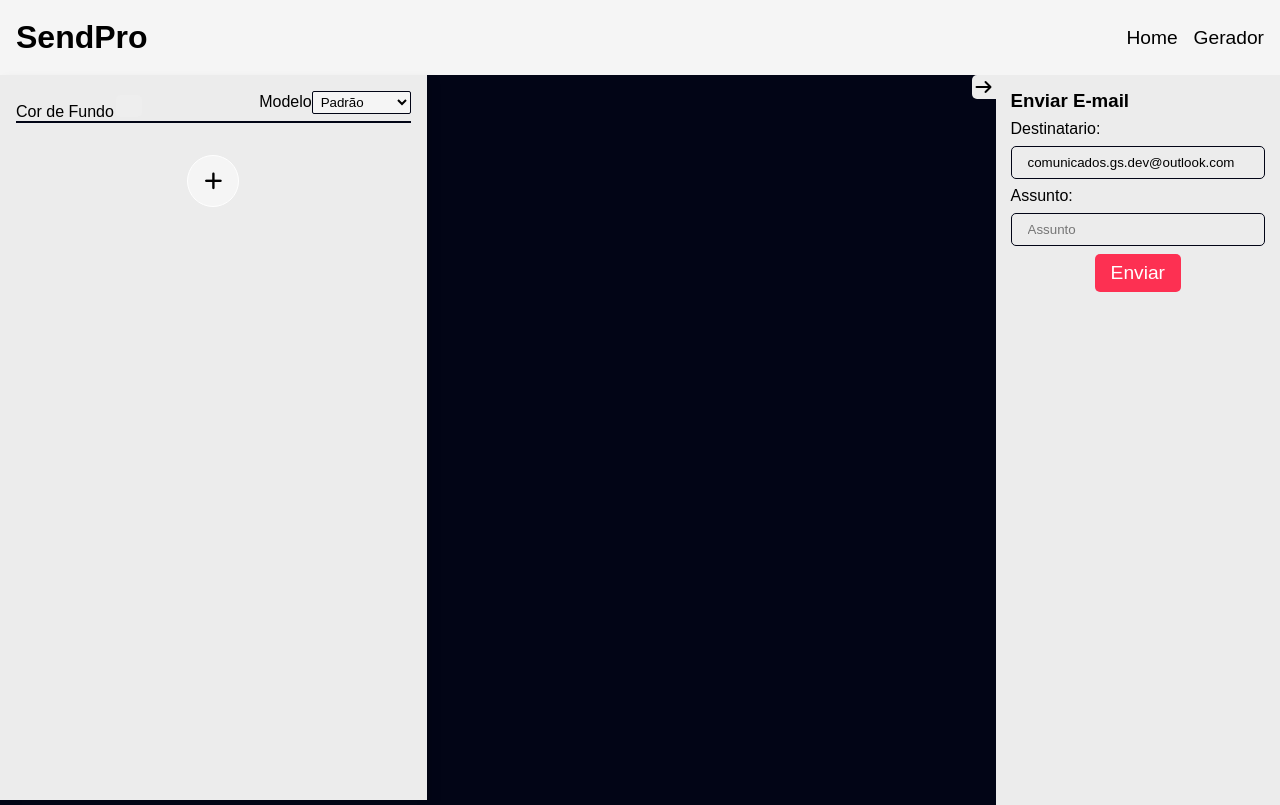
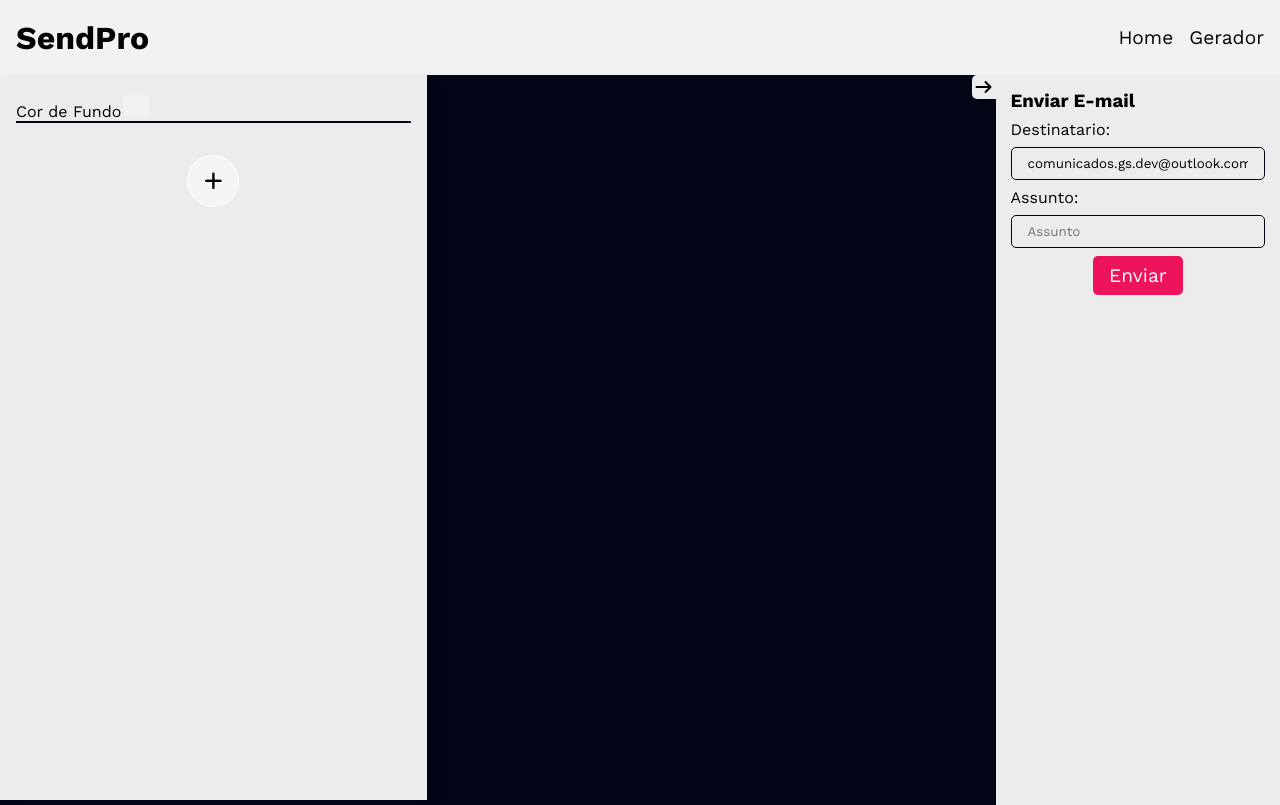
Before and after one commit to GabrielSantos15/gerador_de_email_marketing, a React (Vite) app: page /gerador in a window 1280 px wide. Built offline with nearby package versions, Linux system fonts and the light colour scheme.

Commit message:
pagina Home

```diff
--- a/index.html
+++ b/index.html
@@ -5,7 +5,9 @@
   <meta charset="UTF-8" />
   <link rel="icon" type="image/svg+xml" href="/vite.svg" />
   <meta name="viewport" content="width=device-width, initial-scale=1.0" />
-
+<link rel="preconnect" href="https://fonts.googleapis.com">
+<link rel="preconnect" href="https://fonts.gstatic.com" crossorigin>
+<link href="https://fonts.googleapis.com/css2?family=Orbitron:wght@400..900&family=Work+Sans:ital,wght@0,100..900;1,100..900&display=swap" rel="stylesheet">
   <title>Vite + React</title>
 </head>
 
--- a/src/App.css
+++ b/src/App.css
@@ -47,3 +47,10 @@ input[type="color"]::-webkit-color-swatch {
     border: none;
     border-radius: 5px;
 }
+
+.LiquidGlass{
+       background: rgba(255, 255, 255, 0.2);
+      backdrop-filter: blur(8px);
+      -webkit-backdrop-filter: blur(8px);
+      border: 1px solid rgba(255, 255, 255, 0.3);
+}
--- a/src/App.jsx
+++ b/src/App.jsx
@@ -3,28 +3,16 @@ import "./App.css";
 import { BrowserRouter as Router, Routes, Route, Link } from "react-router-dom";
 import Home from "./Pages/Home";
 import Gerador from "./Pages/Gerador";
-import Header from "./Components/Header";
 
 export default function App() {
   return (
+    <>
     <Router>
-      <Header>
-        <nav>
-          <ul>
-            <li>
-              <Link to="/">Home</Link>
-            </li>
-            <li>
-              <Link to="/gerador">Gerador</Link>
-            </li>
-          </ul>
-        </nav>
-      </Header>
-
       <Routes>
         <Route path="/" element={<Home />} />
         <Route path="/gerador" element={<Gerador />} />
       </Routes>
     </Router>
+    </>
   );
 }
--- a/src/Components/FormularioDeCriacao/index.jsx
+++ b/src/Components/FormularioDeCriacao/index.jsx
@@ -1,20 +1,20 @@
-import { useState, useEffect } from "react";
+import { useEffect } from "react";
 import "./formulario-criacao.estilos.css";
 import ButtonAdd from "../ButtonAdd";
 import EditorElemento from "../EditorElemento";
 import Input from "../Input";
 import DOMPurify from "dompurify";
+import EditorImagem from "../EditorImagem";
 
 export default function FormularioCriacao({
   elementos,
   setElementos,
   setHtml,
-  images,
-  SetImage,
+  colorBg,
+  setColorBg,
+  imageBg,
+  setimageBg,
 }) {
-  const [colorBg, setColorBg] = useState("#eeeeee");
-  const [templateEmail, setTemplate] = useState("padrao");
-
   useEffect(() => {
     let imgContador = 0;
     let rows = [];
@@ -61,18 +61,18 @@ export default function FormularioCriacao({
         );
         // Se já tem dois, fecha a linha
         if (tempRow.length === 2) {
-          rows.push(`<tr >${tempRow.join("")}</tr>`);
+          rows.push(`<tr style="padding: 30px">${tempRow.join("")}</tr>`);
           tempRow = [];
         }
       } else {
         // Se houver célula pendente, fecha a linha antes
         if (tempRow.length > 0) {
-          rows.push(`<tr>${tempRow.join("")}</tr>`);
+          rows.push(`<tr style="padding: 30px">${tempRow.join("")}</tr>`);
           tempRow = [];
         }
         // Elemento 100% ocupa linha inteira
         rows.push(
-          `<tr><td width="100%;" valign="center" colspan="2" style="padding: 10px">${html}</td></tr>`
+          `<tr style="padding: 30px"><td width="100%;" valign="center" colspan="2" style="padding: 10px">${html}</td></tr>`
         );
       }
     });
@@ -80,7 +80,7 @@ export default function FormularioCriacao({
     // Se sobrou célula 50% sozinha, completa a linha
     if (tempRow.length === 1) {
       tempRow.push('<td width="50%"></td>');
-      rows.push(`<tr>${tempRow.join("")}</tr>`);
+      rows.push(`<tr style="padding: 30x">${tempRow.join("")}</tr>`);
     }
 
     // Monta a tabela
@@ -113,10 +113,8 @@ export default function FormularioCriacao({
       </style>
     </head>
     <body>
-      <div style="font-family: system-ui, Helvetica, sans-serif; ${tamplateGerador(
-        templateEmail
-      )}; max-width: 800px; margin: auto;">
-        <div style="background-color: ${colorBg};">
+      <div style="font-family: system-ui, Helvetica, sans-serif; max-width: 800px; margin: auto">
+        <div style="background-color: ${colorBg}">
         ${DOMPurify.sanitize(conteudoHtml)}
         </div>
       </div>
@@ -125,7 +123,7 @@ export default function FormularioCriacao({
       `;
 
     setHtml(htmlFinal);
-  }, [elementos, colorBg, setHtml, templateEmail]);
+  }, [elementos, colorBg, setHtml]);
 
   const adicionarElemento = (elemento) => {
     const atualizados = elemento ? [...elementos, elemento] : elementos;
@@ -145,6 +143,17 @@ export default function FormularioCriacao({
     setElementos(atualizados);
   };
 
+    function fileToBase64(file) {
+    return new Promise((resolve, reject) => {
+      const reader = new FileReader();
+      reader.onload = () => {
+        resolve(reader.result);
+      };
+      reader.onerror = reject;
+      reader.readAsDataURL(file);
+    });
+  }
+
   return (
     <section className="formulario-criacao">
       <article className="config-gerais">
@@ -156,15 +165,6 @@ export default function FormularioCriacao({
             value={colorBg}
             onChange={(e) => setColorBg(e.target.value)}
           />
-        </span>
-        <span>
-          <label htmlFor="input-cor-fundo">Modelo</label>
-          <select onChange={(e) => setTemplate(e.target.value)}>
-            <option value="padrao">Padrão</option>
-            <option value="corporativo">Corporativo</option>
-            <option value="seguranca">Segurança</option>
-            <option value="festa">Festa</option>
-          </select>
         </span>
       </article>
       <div className="elementos-lista">
@@ -182,19 +182,4 @@ export default function FormularioCriacao({
       <ButtonAdd functionOnClick={adicionarElemento} />
     </section>
   );
-
-  function tamplateGerador(template) {
-    switch (template) {
-      case "padrao":
-        return "";
-      case "corporativo":
-        return `padding: 20px; box-sizing: border-box; margin: auto; font-family: Arial, sans-serif; background-color: #f9f9f9;`;
-      case "seguranca":
-        return `padding: 20px; box-sizing: border-box; margin: auto; font-family: 'Courier New', Courier, monospace; color: #000; background-color: #d80606ff; border: 5px solid #000; background-image: repeating-linear-gradient( 45deg, #ffffff33, #ffffff33 10px, #00000033 10px, #00000033 20px );`;
-      case "festa":
-        return `padding: 20px; box-sizing: border-box; margin: auto; font-family: 'Comic Sans MS', cursive, sans-serif; background-color: #ff69b4;background-image: url(https://www.shutterstock.com/image-vector/color-gradient-background-abstract-orange-600nw-2480677725.jpg);`;
-      default:
-        return "padding: 20px; box-sizing: border-box;";
-    }
-  }
 }
--- a/src/Components/Header/header.estilos.css
+++ b/src/Components/Header/header.estilos.css
@@ -1,16 +1,15 @@
 .header{
   height:75px;
-  width: 100vw;
+  width: 100%;
 
   display: flex;
   justify-content: space-between;
   align-items: center;
 
   padding: 16px;
-  background-color: var(--cor3);
   gap: 1em;
   text-transform: capitalize;
-  box-shadow: 5px 0 10px #00000027;
+  /* box-shadow: 5px 0 10px #00000027; */
 }
 
 .header img{
@@ -25,7 +24,6 @@
 }
 .header nav ul a{
   all: unset;
-  cursor: pointer;
   transition: all 0.3s ease-in-out;
   position: relative;
   font-size: 120%;
--- a/src/Components/Header/index.jsx
+++ b/src/Components/Header/index.jsx
@@ -1,10 +1,21 @@
+import { BackgroundColor } from '@tiptap/extension-text-style';
 import './header.estilos.css'
+import { Link } from "react-router-dom";
 
-export default function Header(props) {
+export default function Header({BackgroundColor}) {
   return (
-    <header className='header'>
+    <header style={BackgroundColor = {BackgroundColor}} className='header'>
       <h1>SendPro</h1>
-      {props.children}
+      <nav>
+          <ul>
+            <li>
+              <Link to="/">Home</Link>
+            </li>
+            <li>
+              <Link to="/gerador">Gerador</Link>
+            </li>
+          </ul>
+        </nav>
     </header>
   );
 }
--- a/src/Components/tiptapEditor/tiptapEditor.estilos.css
+++ b/src/Components/tiptapEditor/tiptapEditor.estilos.css
@@ -8,10 +8,14 @@
     position: relative;
     color: var(--cor1);
     border-radius: 2px;
+    opacity: .5;
+    transition: all 0.2s;
+    cursor: pointer;
 }
 
 .menuEditor button:hover {
     color: var(--corPrimaria);
+    opacity: 1;
 }
 
 
--- a/src/Pages/Gerador/index.jsx
+++ b/src/Pages/Gerador/index.jsx
@@ -4,11 +4,13 @@ import "./comunicadoMaker.estilos.css";
 import FormularioEnvio from "../../Components/FormularioEnvio";
 import HtmlPrevil from "../../Components/HtmlPrevil";
 import FormularioCriacao from "../../Components/FormularioDeCriacao";
+import Header from "../../Components/Header";
 
 function Gerador() {
+  const [html, SetHtml] = useState("MONTE SEU EMAIL AO LADO");
   const [htmlElements, SetHtmlElements] = useState([]);
-  const [html, SetHtml] = useState("MONTE SEU EMAIL AO LADO");
-  const [images, SetImage] = useState([]);
+  const [colorBg, setColorBg] = useState("#f2f2f2");
+  const [imageBg, setimageBg] = useState("");
 
   const imagens = htmlElements
     ? htmlElements.filter((el) => el.tipo === "imagem" || el.tipo === "banner")
@@ -16,13 +18,16 @@ function Gerador() {
 
   return (
     <>
+    <Header></Header>
       <main className="mainGerador">
         <FormularioCriacao
           elementos={htmlElements}
           setElementos={SetHtmlElements}
           setHtml={SetHtml}
-          images={images}
-          SetImage={SetImage}
+          colorBg={colorBg}
+          setColorBg={setColorBg}
+          imageBg={imageBg}
+          setimageBg={setimageBg}
         />
         <HtmlPrevil conteudo={html} imagens={imagens}></HtmlPrevil>
         <FormularioEnvio html={html} imagens={imagens}></FormularioEnvio>
--- a/src/Pages/Home/index.jsx
+++ b/src/Pages/Home/index.jsx
@@ -1,21 +1,52 @@
 import "./Home.estilos.css";
 import { Link } from "react-router-dom";
+import Header from "../../Components/Header";
 
 export default function Home() {
   return (
     <main className="mainHome">
+      <Header />
       <section className="homeLadingPage">
-        <article>
+        <article className="apresentacaoHome">
           <h3>SendPro</h3>
           <h2>Envie e-mails que impressionam</h2>
-          <p>Começe a criar hoje mesmo!</p>
+          <p>Tudo direto do seu navegador</p>
 
           <Link to="/gerador" className="startButton">
             <p>Começar</p>
 
-              <i class="fa-solid fa-arrow-right icon"></i>
-
+            <i class="fa-solid fa-arrow-right icon"></i>
           </Link>
+        </article>
+        <article className="cardsHome">
+          <div className="LiquidGlass cardHome">
+            <h4>Profissionalismo instantâneo</h4>
+            <p>
+              Crie e-mails com visual moderno, personalizados e otimizados para
+              qualquer dispositivo.
+            </p>
+          </div>
+          <div className="LiquidGlass cardHome">
+            <h4>Comunicação eficaz</h4>
+            <p>
+              Envie comunicados internos, campanhas e newsletters que realmente
+              chamam atenção.
+            </p>
+          </div>
+          <div className="LiquidGlass cardHome">
+            <h4>Simples e rápido</h4>
+            <p>
+              Monte e envie seus e-mails em minutos, sem complicações ou
+              necessidade de conhecimentos técnicos.
+            </p>
+          </div>
+          <div className="LiquidGlass cardHome">
+            <h4>Tudo em um só lugar</h4>
+            <p>
+              Desde a criação até o envio, gerencie todo o processo de e-mail
+              marketing em uma única plataforma.
+            </p>
+          </div>
         </article>
       </section>
     </main>
--- a/src/index.css
+++ b/src/index.css
@@ -1,12 +1,17 @@
-@import url('https://fonts.googleapis.com/css2?family=Montserrat:ital,wght@0,100..900;1,100..900&display=swap');
-:root{
-    --cor1: #020516;
-    --cor2: #ececec;
-    --cor3: #f5f5f5;
-    --corPrimaria: #fd3052;
-    --corTxt: #000000;
-    --corFundo: #f2f2f2;
-    --fontPadrao: '', sans-serif;
+:root {
+  --cor1: #020516;
+  --cor2: #ececec;
+  --cor3: #f5f5f5;
+  --corPrimaria: #ED145B;
+  --corTxt: #000000;
+  --corFundo: #f2f2f2;
+  --fontTitulo: "Orbitron", sans-serif;
+  --fontPadrao: "Work Sans", sans-serif;
+}
+
+::selection {
+  color: white;
+  background-color: var(--corPrimaria);
 }
 
 * {
@@ -16,6 +21,6 @@
   font-family: var(--fontPadrao);
 }
 
-.hidden{
+.hidden {
   display: none;
 }
```
Also changed, not shown: src/Pages/Home/Home.estilos.css (+52 -24 lines).
